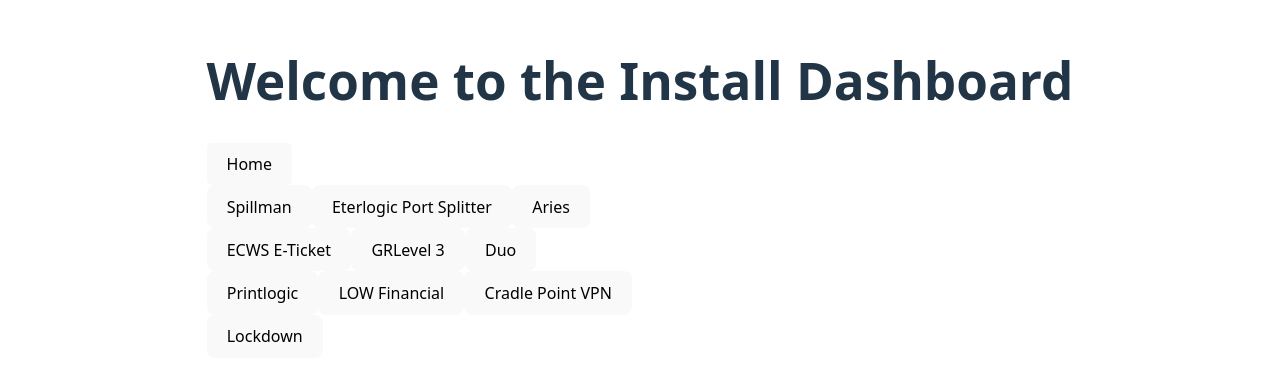
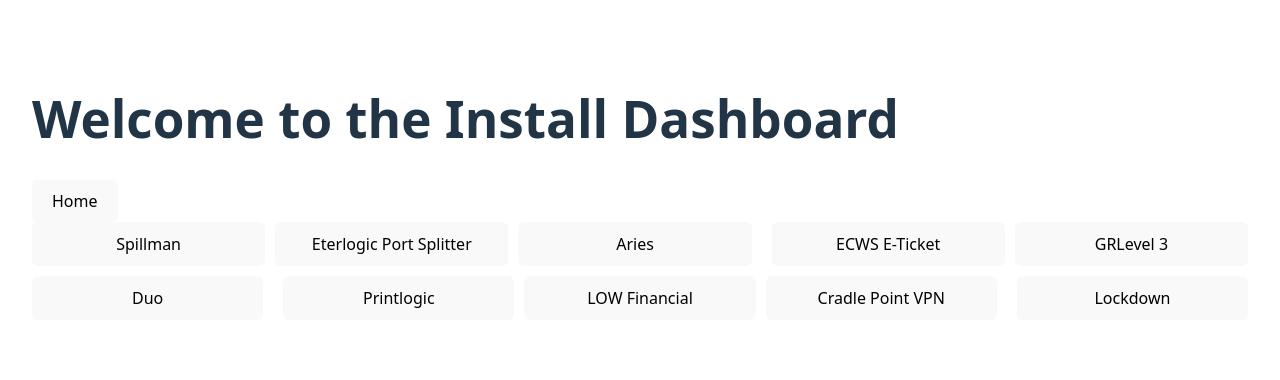
Before and after one commit to huntingtonccis/ccis-docs, a React (Vite) app: page /InstallDashboard in a window 1280 px wide. Shown: the part 212-592 px from the top of the page. Built offline with nearby package versions, Linux system fonts and the light colour scheme.

Commit message:
added button grid for install directory

```diff
--- a/src/App.css
+++ b/src/App.css
@@ -190,3 +190,26 @@
   margin-left: auto;              /* pushes it to the right in the flex header */
 }
 .button:hover { background-color: #6f8b93; }
+
+.button-grid {
+  display: flex;
+  flex-wrap: wrap;            /* allows buttons to wrap to next line */
+  gap: 10px;                  /* even spacing between buttons */
+  justify-content: center;    /* center the rows */
+}
+
+.button-grid button {
+  flex: 1 1 200px;            /* all buttons try to be 200px wide, shrink/grow evenly */
+  min-width: 150px;           /* won’t get smaller than this */
+  max-width: 250px;           /* optional cap */
+  padding: 10px 15px;
+  font-size: 1rem;
+  border-radius: 6px;
+  cursor: pointer;
+  transition: background 0.2s, transform 0.1s;
+}
+
+.button-grid button:hover {
+  background-color: #6f8b93;
+  transform: translateY(-1px);
+}
--- a/src/components/InstallDashboard.jsx
+++ b/src/components/InstallDashboard.jsx
@@ -36,15 +36,17 @@
     navigate('/Lockdown');
   };
   return (
-    <>
+
      <Container className="mt-5">
       <h1 className="mb-4">Welcome to the Install Dashboard</h1>
       <button className='button' onClick={handleButtonClick}>Home</button>
 
-      <Row>
+
+      {/* <Row>
         <Col md={4}>
           <Card>
-            <Card.Body>
+            <Card.Body> */}
+              <div className='button-grid'>
               <Button variant="primary" margin="10px">Spillman</Button>
               <Button variant="primary" onClick={handleButtonClickEterlogic}>Eterlogic Port Splitter</Button>
               <Button variant='primary' onClick={handleButtonClickAries}>Aries</Button> <br />
@@ -55,13 +57,14 @@
               <Button variant='primary' onClick={handleButtonClickLowFinancial}>LOW Financial</Button>
               <Button variant='primary' onClick={handleButtonClickCradlePoint}>Cradle Point VPN</Button><br />
               <Button variant='primary' onClick={handleButtonClickLockdown}>Lockdown</Button>
-            </Card.Body>
+              </div>
+             {/* </Card.Body>
           </Card>
         </Col>
-      </Row>
+      </Row> */}
     </Container>
 
-    </>
+
   )
 }
 
```
